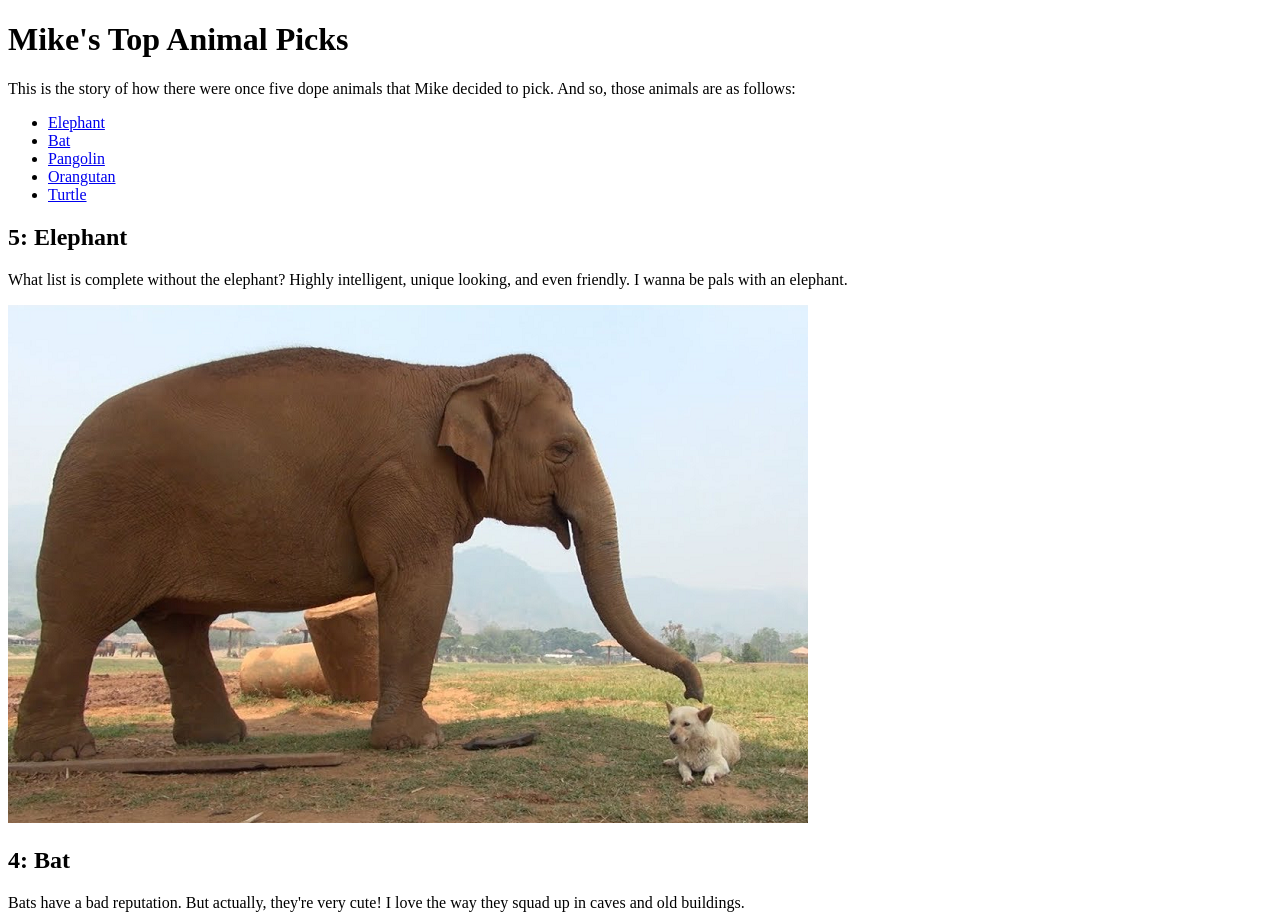
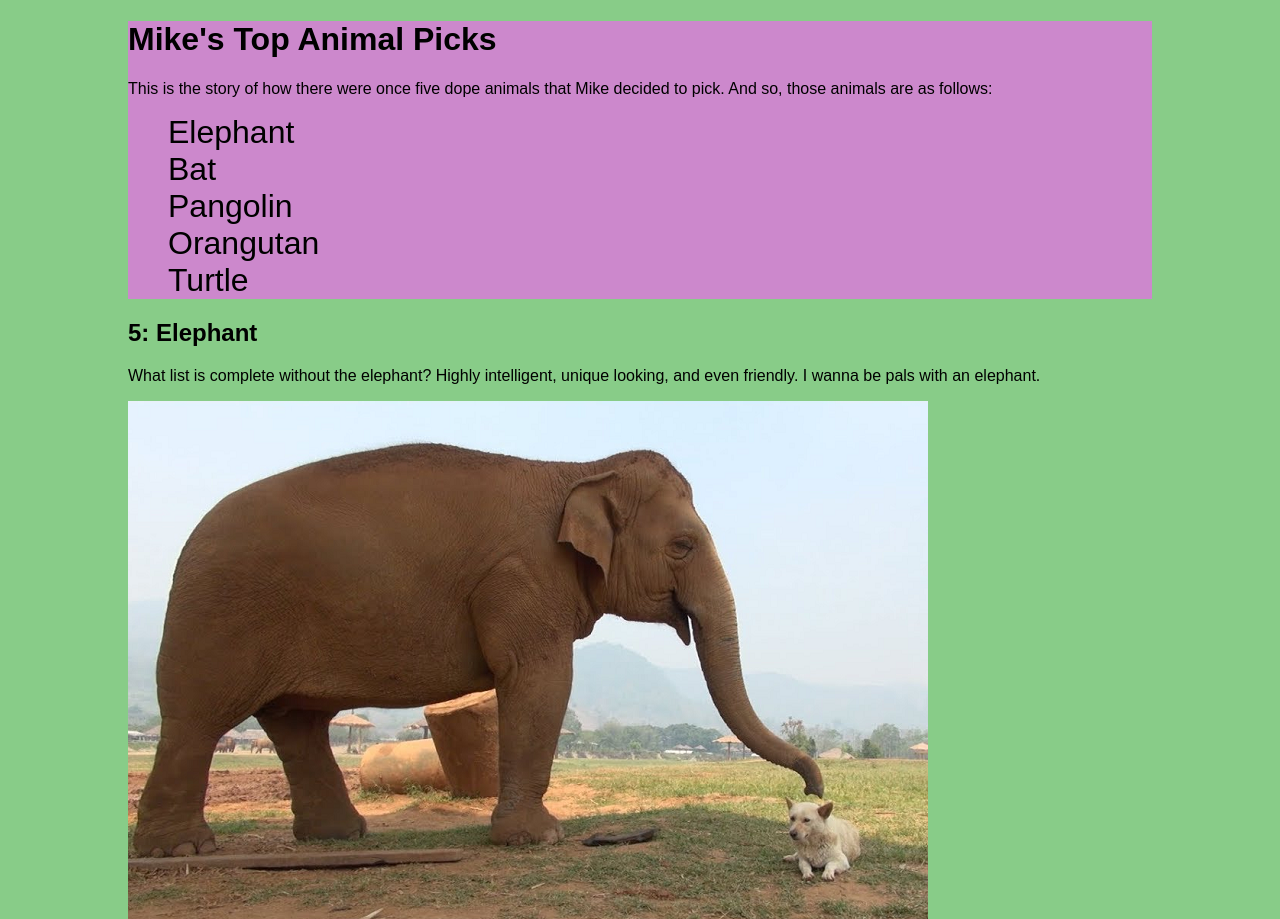
Before and after one commit to MichaelSchlag/html-me-something, a plain HTML site: page index.html in a window 1280 px wide. Shown: the top 919 px of the page. Drawn offline with Linux system fonts and the light colour scheme.

Commit message:
Created and linked css

```diff
--- a/index.html
+++ b/index.html
@@ -2,10 +2,10 @@
 <html>
     <head>
         <title>Mike's Top Animal Picks</title>
+        <link rel="stylesheet" type="text/css" href="styles.css">
     </head>
-    <body>
+    <body id="wrapper">
         <header>
-            <a name="top"></a>
             <h1>Mike's Top Animal Picks</h1>
             <p>This is the story of how there were once five dope animals that Mike decided to pick. And so, those animals are as follows:</p>
             <ul>
@@ -49,7 +49,7 @@
             </div>
         </article>
         <footer>
-            <a href="#top">Back to Top</a>
+            <a href="#">Back to Top</a>
             <p><em>Michael Schlag &copy; 2019</em></p>
         </footer>
     </body>
--- /dev/null
+++ b/styles.css
@@ -0,0 +1,52 @@
+#wrapper{
+	max-width: 80%;
+	width: 1200px;
+	margin: auto;
+	background-color: #8c8;
+}
+
+body {
+    background-color:#040;
+	font-family: 'Gothic A1', sans-serif;
+}
+
+img{
+	max-width:100%;
+	height:auto;
+}
+
+header {
+	background-color: #c8c;
+}
+
+ul {
+	list-style-type: none;
+}
+
+ul li a{
+
+	font-size: 2em;
+	text-decoration: none;
+	color: #000;
+}
+
+a:link {
+    text-decoration: none;
+}
+
+a:visited {
+    text-decoration: none;
+}
+
+a:hover {
+    text-decoration: underline;
+
+}
+
+article {
+	background-color: #8c8;
+}
+
+footer {
+	padding: 15px;
+}
```
